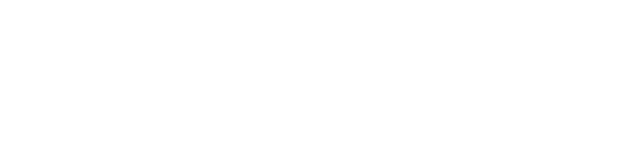
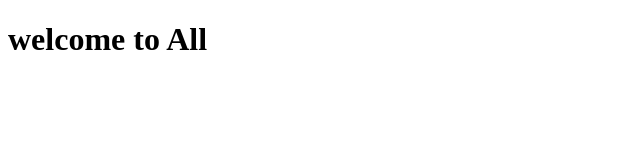
Before and after one commit to testmyweb1985-lgtm/portfolio, a plain HTML site: page index.html in a window 1280 px wide. Shown: the whole page, without its empty margins (0-640 px from the left). Drawn offline with Linux system fonts and the light colour scheme.

Commit message:
Update index.html

```diff
--- a/index.html
+++ b/index.html
@@ -6,6 +6,6 @@
     <title>Document</title>
 </head>
 <body>
-
+    <h1> welcome to All</h1>
 </body>
 </html>
```
